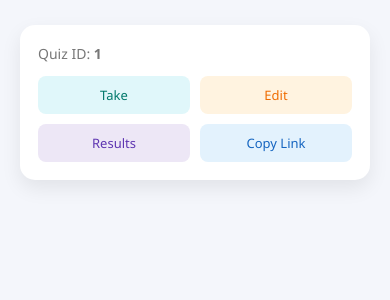
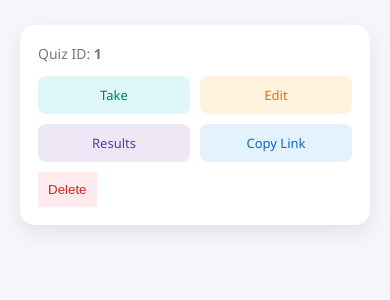
Before and after one commit to Sampurna1524/Quizzy, a Flask app: page /dashboard in a window 390 px wide. Shown: the part 235-535 px from the top of the page. Run offline with Flask 3, Linux system fonts and the light colour scheme; a user stored in the database is signed in; a database or web service that is not in the repository returns one stand-in record (values such as "Sample title"); some libraries are stand-ins or nearby versions.

Commit message:
Added delete button for quizzes

```diff
--- a/app.py
+++ b/app.py
@@ -208,6 +208,26 @@ def dashboard():
     quizzes = [row[0] for row in rows]
 
     return render_template("dashboard.html", quizzes=quizzes)
+
+# ---------------- DELETE QUIZ ----------------
+@app.route('/delete_quiz/<quiz_id>', methods=['POST'])
+@login_required
+def delete_quiz(quiz_id):
+    conn = get_db()
+    c = conn.cursor()
+
+    c.execute("SELECT owner FROM quizzes WHERE id=%s", (quiz_id,))
+    row = c.fetchone()
+
+    if not row or str(row[0]) != current_user.id:
+        conn.close()
+        return "Unauthorized"
+
+    c.execute("DELETE FROM quizzes WHERE id=%s", (quiz_id,))
+    conn.commit()
+    conn.close()
+
+    return redirect('/dashboard')
 
 # ---------------- CREATE QUIZ ----------------
 @app.route('/create_quiz', methods=['GET', 'POST'])
--- a/templates/dashboard.html
+++ b/templates/dashboard.html
@@ -140,6 +140,13 @@
             color: #1565c0;
         }
 
+        .delete {
+            background: #ffebee;
+            color: #c62828;
+            border: none;
+            cursor: pointer;
+        }
+
         .icon-actions {
     display: flex;
     align-items: center;
@@ -243,6 +250,13 @@
         box-sizing: border-box;
     }
 
+    .actions .delete {
+        flex: 1 1 calc(50% - 10px);
+        text-align: center;
+        padding: 10px;
+        box-sizing: border-box;
+    }
+
     .quiz-id {
         word-break: break-word;
         line-height: 1.5;
@@ -312,6 +326,9 @@
                         <a href="/edit_quiz/{{ quiz_id }}" class="edit">Edit</a>
                         <a href="/results/{{ quiz_id }}" class="results">Results</a>
                         <a href="#" class="copy" onclick="copyLink('{{ quiz_id }}', this)">Copy Link</a>
+                        <form method="POST" action="/delete_quiz/{{ quiz_id }}" style="display: inline;">
+                            <button type="submit" class="delete" onclick="return confirm('Are you sure you want to delete this quiz?')">Delete</button>
+                        </form>
                     </div>
 
                 </div>
```
